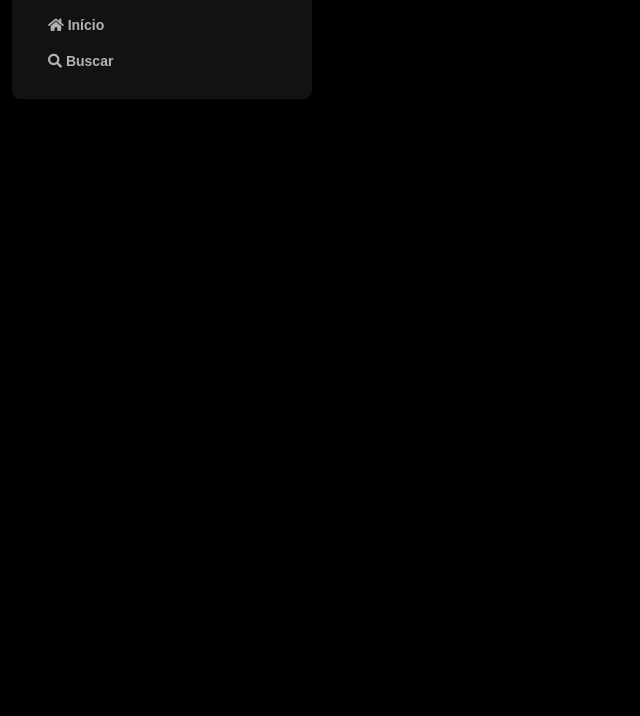
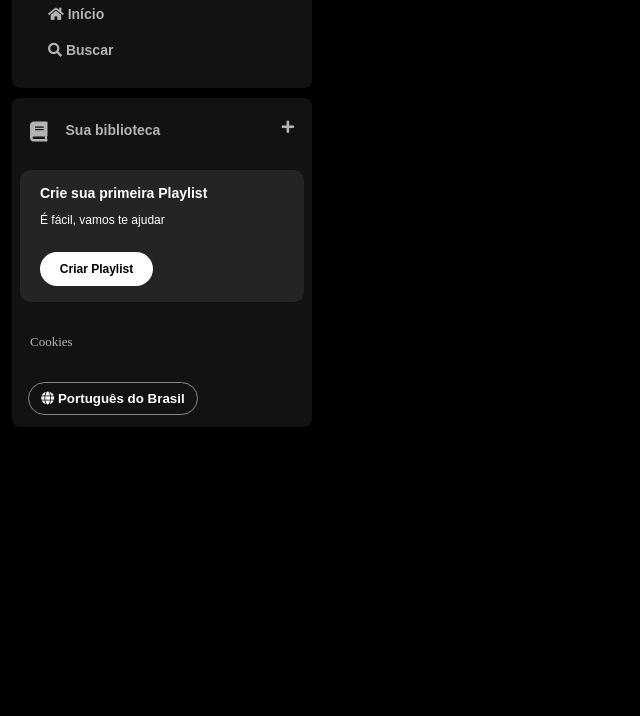
Before and after one commit to MarihTavares/HomePage__Spotify, a plain HTML site: page index.html in a window 1280 px wide. Shown: the part 84-800 px from the top of the page, without its empty margins (0-640 px from the left). Drawn offline with Linux system fonts and the light colour scheme.

Commit message:
playlist

```diff
--- a/index.html
+++ b/index.html
@@ -1,16 +1,22 @@
 <!DOCTYPE html>
 <html lang="pt-BR">
   <head>
-    <meta charset="UTF-8">
-    <meta name="viewport" content="width=device-width, initial-scale=1.0">
+    <meta charset="UTF-8" />
+    <meta name="viewport" content="width=device-width, initial-scale=1.0" />
 
-    <link rel="stylesheet" href="reset.css">
+    <link rel="stylesheet" href="reset.css" />
 
     <title>Spotify Imersão</title>
-    <link rel="stylesheet" href="styles.css">
+    <link rel="stylesheet" href="styles.css" />
 
-    <link rel="stylesheet" href="https://use.fontawesome.com/releases/v5.15.4/css/solid.css"/>
-    <link rel="stylesheet" href="https://use.fontawesome.com/releases/v5.15.4/css/fontawesome.css"/>
+    <link
+      rel="stylesheet"
+      href="https://use.fontawesome.com/releases/v5.15.4/css/solid.css"
+    />
+    <link
+      rel="stylesheet"
+      href="https://use.fontawesome.com/releases/v5.15.4/css/fontawesome.css"
+    />
   </head>
   <body>
 
@@ -19,13 +25,15 @@
       <nav class="sidebar__navigation">
 
         <div class="logo">
+
           <a href="">
-                    <img src="assets/icons/logo-spotify.png" alt="Logo da imagem">
+            <img src="assets/icons/logo-spotify.png" alt="Logo da imagem" />
           </a>
+
         </div>
 
-            <div>
         <ul>
+
           <li>
             <a href="">
               <span class="fa fa-home"></span>
@@ -41,9 +49,53 @@
           </li>
 
         </ul>
+
+      </nav>
+
+      <div class="library">
+
+        <div class="library__content">
+
+            <button class="library__button">
+                <span class="fa fas fa-book"></span>
+                <span>Sua biblioteca</span>
+            </button>
+
+            <span class="fa fa-plus"></span>
+
         </div>
 
-        </nav>
+        <section class="section-playlist">
+
+            <div class="section-playlist__content">
+
+                <span class="text title">Crie sua primeira Playlist</span>
+                <span class="text subtitle">É fácil, vamos te ajudar</span>
+
+                <button class="section-playlist__button">
+                    <span>Criar Playlist</span>
+                </button>
+
+            </div>
+
+        </section>
+
+        <div class="cookies">
+
+            <a href="#">Cookies</a>
+
+        </div>
+
+        <div class="languages">
+
+            <button class="languages__button">
+                <span class="fa fa-globe"></span>
+                <span>Português do Brasil</span>
+            </button>
+
+        </div>
+
+      </div>
 
     </div>
 
--- a/styles.css
+++ b/styles.css
@@ -19,7 +19,7 @@ body{
 
 .sidebar__navigation .logo{
     display: flex;
-    padding: 16px 0 0 16px;
+    padding: 5px 0 0 16px;
 }
 
 .logo img{
@@ -43,3 +43,128 @@ body{
     font-size: 14px;
     font-family: "DM Sans", sans-serif;
 }
+
+.library{
+    background-color: #121212;
+    border-radius: 8px;
+    display: flex;
+    flex-direction: column;
+    justify-content: space-between;
+    padding: 4px 8px;
+    color: #B3B3B3;
+    font-weight: 600;
+    font-size: 14px;
+    margin-top: 10px;
+}
+
+.library .library__content{
+    display: flex;
+    justify-content: space-between;
+}
+
+.library .library__button{
+    display: flex;
+    margin-right: 10px;
+    color: #B3B3B3;
+    background-color: transparent;
+    border: 0;
+    font-size: 14px;
+    font-weight: 700;
+    font-family: "DM Sans", sans-serif;
+    text-align: center;
+    text-decoration: none;
+    text-transform: 0;
+    padding: 20px 10px;
+}
+
+.library .library__button .fa{
+    font-size: 20px;
+    margin-right: 10px;
+    font-weight: 300;
+    padding-right: 8px;
+}
+
+.library .library__content .fa-plus{
+    margin: 18px 10px;
+    cursor: pointer;
+}
+
+.section-playlist{
+    display: flex;
+    align-items: flex-start;
+    justify-content: space-between;
+    gap: 20px;
+    background-color: #242424;
+    color: #B3B3B3;
+    font-weight: 600;
+    font-size: 14px;
+    margin: 8px 0;
+    padding: 16px 20px;
+    border-radius: 10px;
+    font-family: "DM Sans", sans-serif;
+}
+
+.section-playlist .section-playlist__content{
+    display: flex;
+    flex-direction: column;
+}
+
+.section-playlist__content .text{
+    padding-bottom: 14px;
+    color: #fff;
+}
+
+.section-playlist__content .title{
+    font-weight: 700;
+}
+
+.section-playlist__content .subtitle{
+    font-weight: 500;
+    font-size: 12px;
+}
+
+.section-playlist__content .section-playlist__button{
+    display: flex;
+    justify-content: center;
+    background-color: #fff;
+    color: #000;
+    border-radius: 20px;
+    font-size: 12px;
+    font-weight: 700;
+    font-family: "DM Sans", sans-serif;
+    text-decoration: none;
+    text-transform: none;
+    cursor: pointer;
+    padding: 10px;
+    margin-top: 12px;
+    border: 0;
+    width: 113px;
+}
+
+.library .cookies{
+    margin: 25px 10px;
+}
+
+.library .cookies a{
+    color: #B3B3B3;
+    font-weight: 500;
+    font-size: 13px;
+    text-decoration: none;
+}
+
+.library .cookies a:hover{
+    text-decoration: underline;
+}
+
+.languages .languages__button{
+    background-color: transparent;
+    border: 1px solid #878787;
+    border-radius: 20px;
+    color: #fff;
+    align-items: center;
+    font-weight: bold;
+    width: 170px;
+    margin: 8px;
+    padding: 8px;
+    cursor: pointer;
+}
```
Lines whose indentation alone changed are shown as unchanged.
